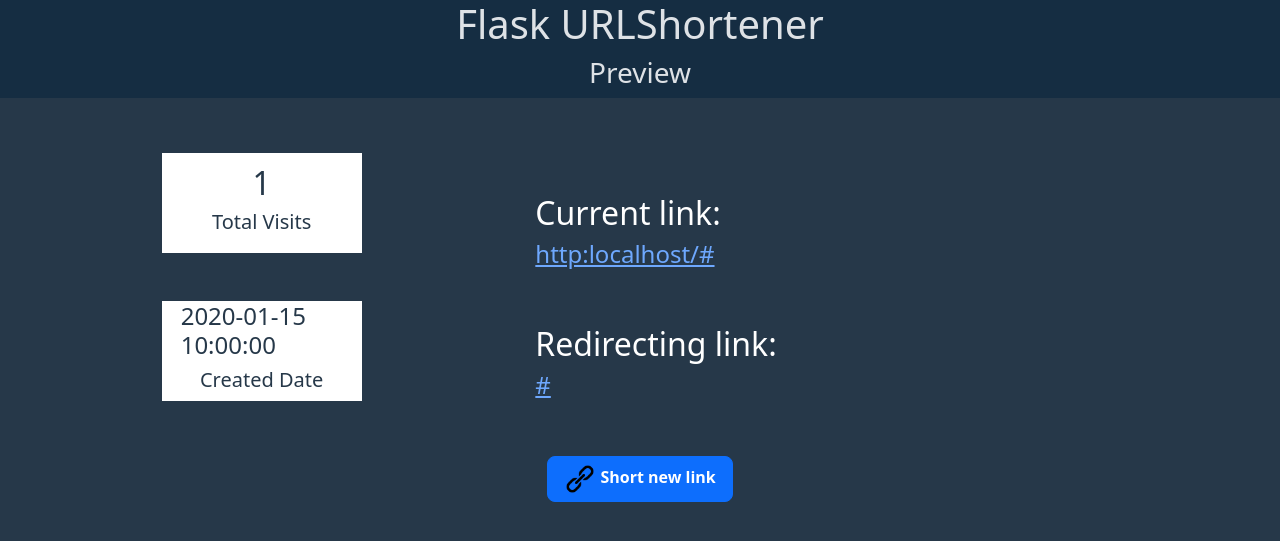
After one commit to MJTech46/FLASK-URL-shortener, a Flask app: template templates/preview.html in a window 1280 px wide. The commit adds this page. Shown: the top 541 px of the page. Run offline with Flask 3, Linux system fonts and the light colour scheme; the template is opened without the code that fills it: most values are stand-ins (such as "Sample title", 1, 10 or a date in 2020).

Commit message:
added preview('+') / statistics page: working

```diff
--- a/app.py
+++ b/app.py
@@ -1,6 +1,7 @@
 ### Other imports ###
 from string import ascii_letters, digits
 from random import choices
+from datetime import datetime, timezone
 import json
 
 ### Flask imports ###
@@ -17,8 +18,10 @@
 # DB models #
 class UrlShortener(db.Model):
     id = db.Column(db.Integer, primary_key=True)
-    original_link = db.Column(db.Text)
-    shortened_link = db.Column(db.Text)
+    original_link = db.Column(db.Text, nullable=False)
+    shortened_link = db.Column(db.Text, nullable=False)
+    created_date = db.Column(db.DateTime, nullable=False, default=datetime.now(timezone.utc))
+    total_visits = db.Column(db.Integer, nullable=False, default=0)
 
     def __repr__(self):
         return f"<UrlShortener {self.shortened_link}>"
@@ -60,13 +63,25 @@
         # if exist
         if obj:
             random_str = obj.shortened_link
+            # for context making
+            reroll = False
         else:
-            obj = UrlShortener(original_link=input_url, shortened_link=random_str)
+            obj = UrlShortener(
+                original_link=input_url,
+                shortened_link=random_str,
+                created_date=datetime.now(timezone.utc)
+            )
             db.session.add(obj)
             db.session.commit()
+            # for context making
+            reroll = True
 
         # creating context
-        context = {"input_url":input_url, "output_url": random_str}
+        context = {
+            "input_url":input_url,
+            "output_url": random_str,
+            "reroll":reroll
+        }
 
         return render_template("index.html", **context)
     else:
@@ -75,12 +90,21 @@
 
 @app.route("/<shortened_link>", methods=["GET"])
 def link_redirect(shortened_link):
+    # if it is a preview (http://localhost/Ye0G6h+)
+    if shortened_link[-1] == "+":
+        return redirect(f"/preview/{shortened_link[:-1]}")
+
     # collecting data from db
     obj = UrlShortener.query.filter_by(shortened_link=shortened_link).first()
 
     if obj is None:
         return redirect("/")
     else:
+        # incrementing the visits for each successful visit
+        obj.total_visits = obj.total_visits + 1
+        db.session.add(obj)
+        db.session.commit()
+
         return redirect(obj.original_link)
 
 
@@ -106,7 +130,20 @@
 
     return json.dumps(json_dict)
 
+@app.route("/preview/<shortened_link>", methods=["GET"])
+def preview(shortened_link):
+    # collecting obj from db
+    obj = UrlShortener.query.filter_by(shortened_link=shortened_link).first()
 
+    #creating context
+    context = {
+        "original_link":obj.original_link,
+        "shortened_link":obj.shortened_link,
+        "created_date":obj.created_date.strftime("%d-%b-%Y"),
+        "total_visits":obj.total_visits
+    }
+
+    return render_template("preview.html", **context)
 
 
 
--- /dev/null
+++ b/templates/base.html
@@ -0,0 +1,34 @@
+<!DOCTYPE html>
+<html lang="en" data-bs-theme="dark">
+<head>
+    <meta charset="UTF-8">
+    <meta name="viewport" content="width=device-width, initial-scale=1.0">
+    <title>{% block title %}default title{% endblock title %} | URL Shortener</title>
+    <link rel="shortcut icon" href="/static/images/favicon.ico" type="image/x-icon">
+    <!-- bootstrap css cdn -->
+    <link href="https://cdn.jsdelivr.net/npm/bootstrap@5.3.3/dist/css/bootstrap.min.css" rel="stylesheet" integrity="sha384-QWTKZyjpPEjISv5WaRU9OFeRpok6YctnYmDr5pNlyT2bRjXh0JMhjY6hW+ALEwIH" crossorigin="anonymous">
+    <style>
+        body{
+            background-color: #263849;
+        }
+    </style>
+</head>
+<body>
+    {% block body %}{% endblock body %}
+    <!-- script to be executed at the beginning of all pages -->
+    <script>
+        if (window.location.port){
+            var protocolHostPortText = `${window.location.protocol}${window.location.hostname}:${window.location.port}/`;
+        } else {
+            var protocolHostPortText = `${window.location.protocol}${window.location.hostname}/`;
+        }
+        document.getElementById("protocolHostPort").innerHTML = protocolHostPortText;
+    </script>
+    <!-- script block -->
+    <script>{% block script %}{% endblock script %}</script>
+    <!-- bootstrap js cdn -->
+    <script src="https://cdn.jsdelivr.net/npm/bootstrap@5.3.3/dist/js/bootstrap.bundle.min.js" integrity="sha384-YvpcrYf0tY3lHB60NNkmXc5s9fDVZLESaAA55NDzOxhy9GkcIdslK1eN7N6jIeHz" crossorigin="anonymous"></script>
+    <!-- btn functionality scripts -->
+    <script src="/static/scripts/script.js"></script>
+</body>
+</html>
--- /dev/null
+++ b/templates/preview.html
@@ -0,0 +1,45 @@
+{% extends 'base.html' %}
+
+{% block title %}Preview{% endblock title %}
+
+{% block body %}
+    <nav class="d-flex flex-column justify-content-center align-items-center" style="background-color: #152d42;">
+        <h1>Flask URLShortener</h1>
+        <h3>Preview</h3>
+    </nav>
+
+    <div class="container-fluid row mt-5">
+        <!-- statistics div -->
+        <div class="col-12 col-lg-5 d-flex flex-column justify-content-center align-items-center gap-5" style="color: #263849;">
+            <!-- total visits -->
+            <div class="p-3 border border-3 border-white bg-white d-flex flex-column justify-content-center align-items-center" style="height: 100px; width: 200px;">
+                <h2>{{ total_visits }}</h2>
+                <h5>Total Visits</h5>
+            </div>
+            <!-- created date -->
+            <div class="p-3 border border-3 border-white bg-white d-flex flex-column justify-content-center align-items-center" style="height: 100px; width: 200px;">
+                <h4>{{ created_date }}</h4>
+                <h5>Created Date</h5>
+            </div>
+        </div>
+        <!-- link info div -->
+        <div class="mt-5 col d-flex flex-column justify-content-lg-center gap-5">
+            <!-- current site  -->
+            <div class="d-flex flex-column text-white">
+                <h2 class="text-start">Current link:</h2>
+                <h4><a href="/{{ shortened_link }}"><span id="protocolHostPort">https://jsWillReplaceThis/</span>{{ shortened_link }}</a></h4>
+            </div>
+            <!-- redirecting site  -->
+            <div class="d-flex flex-column text-white">
+                <h2 class="text-start">Redirecting link:</h2>
+                <h4 class="text-break"><a href="{{ original_link }}">{{ original_link }}</a></h4>
+            </div>
+        </div>
+    </div>
+
+    <div class="mt-5 mb-3 d-flex flex-column justify-content-center align-items-center">
+        <a class="btn btn-primary rounded-3 ps-3 pe-3 fw-bold" href="/">
+            <img src="/static/images/url.png" alt="reroll" style="width: 32px; height: 32px;"> Short new link
+        </a>
+    </div>
+{% endblock body %}
```
Also changed, not shown: templates/index.html (+15 -34 lines), static/images/statistics.png (added).
